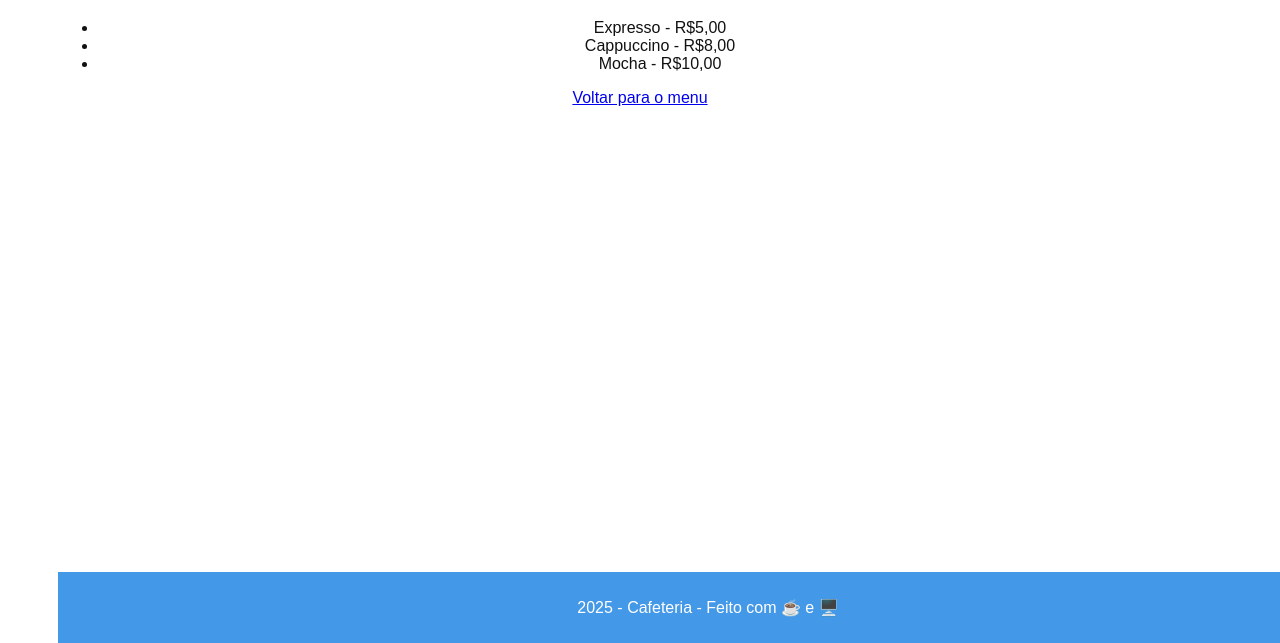
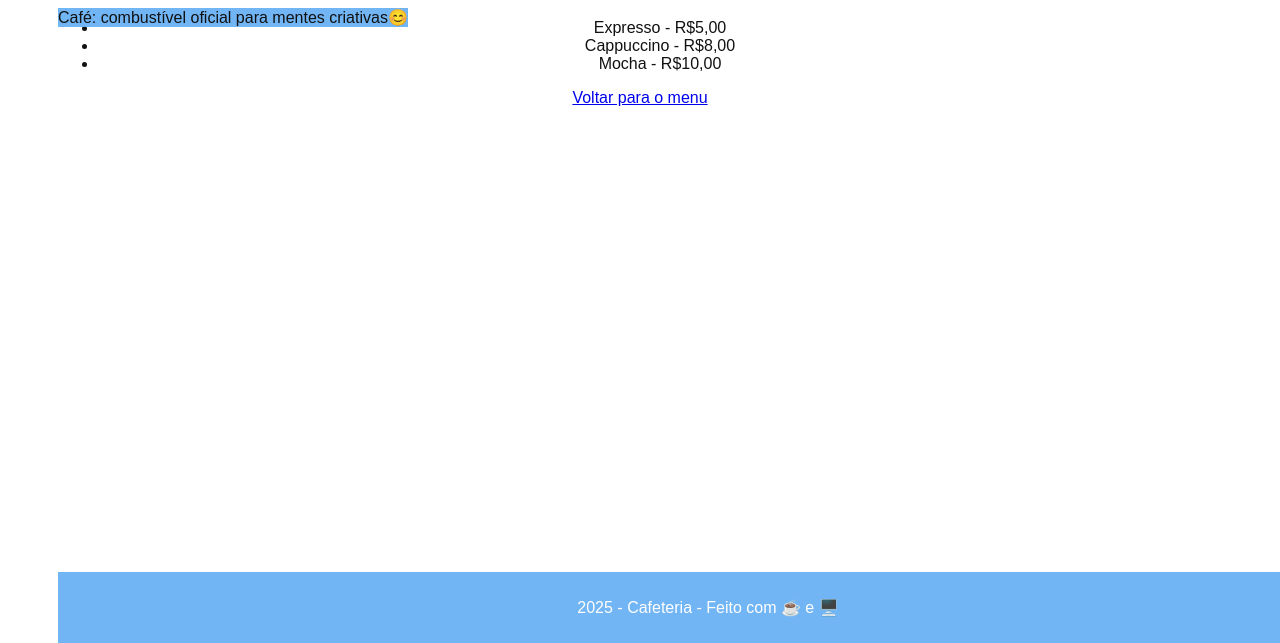
Before and after one commit to mariasteles/Cafeteria, a plain HTML site: page produtos.html in a window 1280 px wide. Shown: the part 157-800 px from the top of the page. Drawn offline with Linux system fonts and the light colour scheme.

Commit message:
#9 Foi feito alterações na página

```diff
--- a/produtos.html
+++ b/produtos.html
@@ -19,6 +19,7 @@
         <li> Mocha - R$10,00</li>
     </ul>
     <a href="index.html"> Voltar para o menu </a>
+    <p id="combustivel">Café: combustível oficial para mentes criativas😊</p>
 
     <footer>
         <p>2025 - Cafeteria - Feito com ☕ e 🖥️</p>
--- a/style.css
+++ b/style.css
@@ -27,8 +27,8 @@ h1 {
 
 h6 {
     position: fixed;
-    right: 10px;
-    bottom:10px;
+    right: 736px;
+    bottom:100px;
     color:#111111;
 }
 
@@ -36,8 +36,14 @@ footer {
     position: fixed;
     bottom: 0;
     width: 100%;
-    background-color: #4398e7;
-    color: white;
+    background-color: #6bb2f5f3;
+    color: rgb(255, 255, 255);
     text-align: center;
     padding: 10px;
 }
+
+#combustivel{
+    background-color: #6bb2f5f3;
+    position: fixed;
+    bottom: 600px;
+}
```
